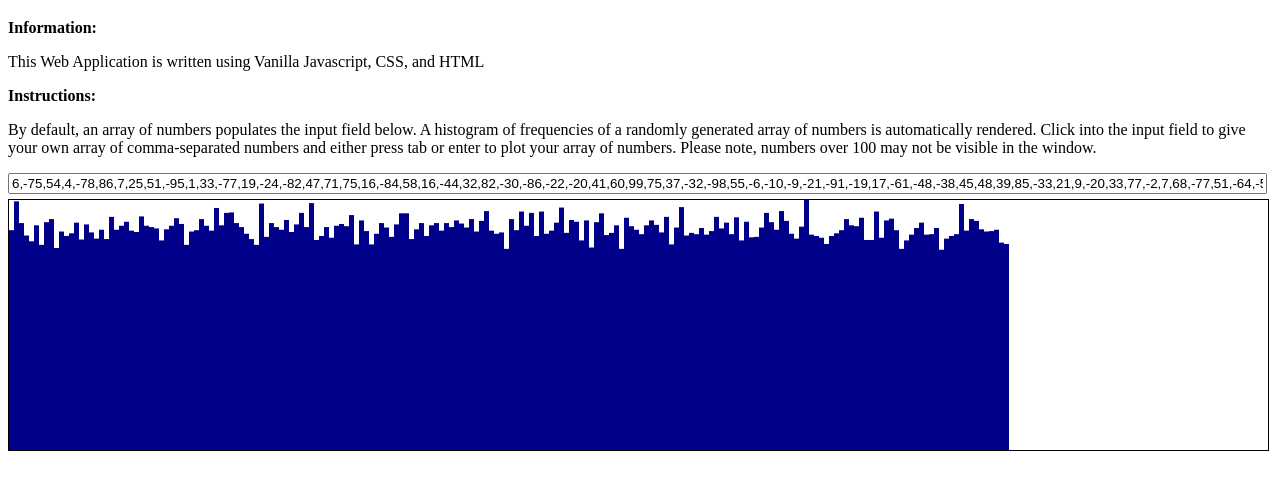
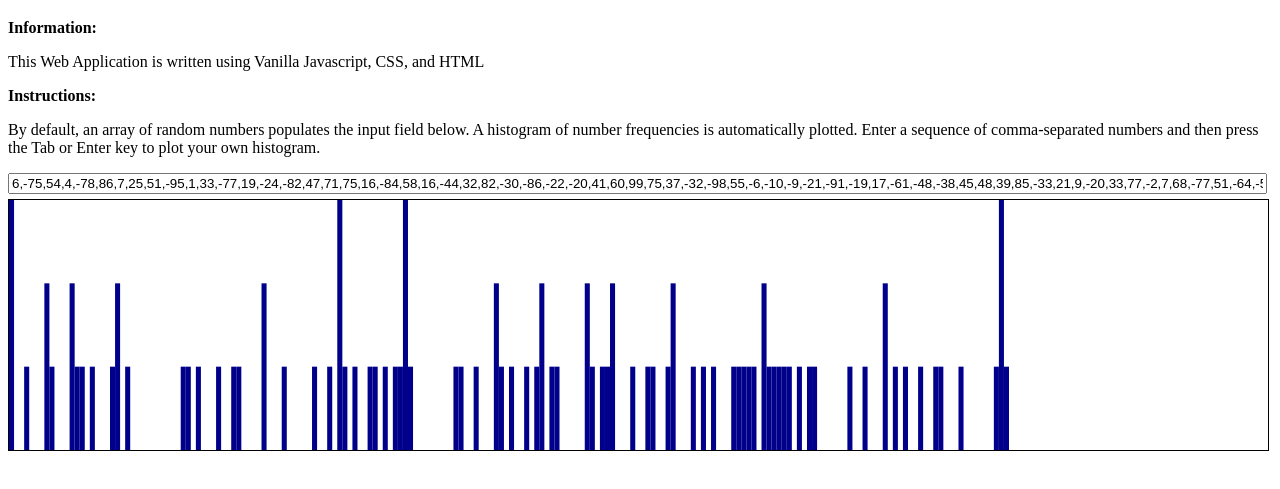
Before and after one commit to pshmulevich/javascript-histogram, a plain HTML site: page index.html in a window 1280 px wide. Shown: the part 61-550 px from the top of the page. Drawn offline with Linux system fonts and the light colour scheme.

Commit message:
Updated instructions and docs

```diff
--- a/index.html
+++ b/index.html
@@ -9,10 +9,15 @@
   <body>
     <h1>Histogram</h1>
     <p><b>Information:</b></p>
-    <p>This Web Application is written using Vanilla Javascript, CSS, and HTML</p>
+    <p>
+      This Web Application is written using Vanilla Javascript, CSS, and HTML
+    </p>
     <p><b>Instructions:</b></p>
-    <p>By default, an array of numbers populates the input field below. A histogram of frequencies of a randomly generated array of numbers is automatically rendered.
-Click into the input field to give your own array of comma-separated numbers and either press tab or enter to plot your array of numbers. Please note, numbers over 100 may not be visible in the window.
+    <p>
+      By default, an array of random numbers populates the input field below. A
+      histogram of number frequencies is automatically plotted. Enter a sequence
+      of comma-separated numbers and then press the Tab or Enter key to plot
+      your own histogram.
     </p>
     <div>
       <input type="text" id="dataInput" />
@@ -20,6 +25,5 @@ Click into the input field to give your own array of comma-separated numbers and
 
     <div class="svg-parent" id="svg-parent"></div>
     <script type="text/javascript" src="src/histogram.js"></script>
-
   </body>
 </html>
--- a/src/histogram.js
+++ b/src/histogram.js
@@ -1,4 +1,7 @@
 //----------Histogram Section--------------------------------------
+/**
+ * Draws the histogram via the barchart
+ */
 const drawHistogram = () => {
   const inputValue = document.getElementById("dataInput").value;
   const inputArray = parseInput(inputValue);
@@ -15,20 +18,24 @@ const drawHistogram = () => {
   drawBarChart(values, rangeOfValues);
 };
 
+/**
+ * Splits input string on commas, converts to numbers, then sorts
+ * @param String inputValue
+ */
 const parseInput = (inputValue) => {
   const inputData = inputValue.split(",");
   const numericData = inputData.map((element) => parseInt(element, 10));
-
   // Sorted alphabetically unless a sorter function is provided
   // See: https://stackoverflow.com/a/1063027
   const sortedData = numericData.sort((a, b) => a - b);
   // console.log(sortedData);
-
   return sortedData;
 };
 
-// Creates more buckets than might ever be filled.
-// done because we do not want to skip buckets (render all)
+/**
+ * Creates a bucket map
+ * @param int[] inputArray
+ */
 const makeBuckets = (inputArray) => {
   const bucketMap = new Map();
   const minElement = inputArray[0];
@@ -39,12 +46,19 @@ const makeBuckets = (inputArray) => {
   for (var i = minElement; i <= maxElement; i++) {
     bucketMap.set(i, 0); //pre-fill buckets with 0's
   }
+  // Creates more buckets than might ever be filled.
+  // done because we do not want to skip buckets (render all)
   inputArray.forEach((element) => {
     bucketMap.set(element, bucketMap.get(element) + 1);
   });
   return { bucketMap, rangeOfValues };
 };
 
+/**
+ * Creates a randomized array meant as default values for the barchart
+ * @param int size - number of random generated elements
+ * @param int max - largest element
+ */
 const generateRandomArray = (size, max) => {
   //see: https://stackoverflow.com/a/52327785
   return Array.from(
@@ -62,6 +76,10 @@ const maxRectWidth = 40;
 const minRectWidth = 2;
 const svgHeight = 250;
 const SVG_NAMESPACE = "http://www.w3.org/2000/svg";
+/**
+ * Renders the svg element
+ * @param int svgHeight
+ */
 const renderSvg = (svgHeight) => {
   const svg = document.createElementNS(SVG_NAMESPACE, "svg");
   svg.setAttribute("height", svgHeight);
@@ -74,6 +92,15 @@ const renderSvg = (svgHeight) => {
   return svg;
 };
 
+/**
+ * Renders the rectangle bar for each 'bucket'
+ * @param Object svg
+ * @param int x
+ * @param int y
+ * @param int width
+ * @param int height
+ * @param Object keyValue
+ */
 const renderRect = (svg, x, y, width, height, keyValue) => {
   const rect = document.createElementNS(SVG_NAMESPACE, "rect");
   rect.setAttribute("x", x);
@@ -88,7 +115,11 @@ const renderRect = (svg, x, y, width, height, keyValue) => {
   rect.append(title);
   return rect;
 };
-
+/**
+ * Draws the barchart
+ * @param Object [] keyValues
+ * @param int rangeOfValues
+ */
 const drawBarChart = (keyValues, rangeOfValues) => {
   // console.log("values: ", keyValues);
   const svg = renderSvg(svgHeight);
@@ -107,13 +138,14 @@ const drawBarChart = (keyValues, rangeOfValues) => {
     maxRectWidth,
     minChartWidth / (rangeOfValues + 1)
   );
+
+  // For each element render a rectangle bar
   keyValues.forEach((keyValue, index) => {
     const rectWidth = Math.max(minComputedRectWidth, minRectWidth);
     // Normalize the values for the svg height
     const rectHeight = keyValue.value * scaleCoef;
     const x = rectWidth * index;
     const y = verticalOffset - rectHeight; // Because chart inverted
-
     renderRect(svg, x, y, rectWidth, rectHeight, keyValues[index]);
   });
 };
@@ -123,6 +155,6 @@ const inputFieldElement = document.getElementById("dataInput");
 // Sets up an onchange event handler for the input field
 inputFieldElement.onchange = drawHistogram;
 // Generates a random array for input field
-inputFieldElement.value = generateRandomArray(100000, 200);
+inputFieldElement.value = generateRandomArray(100, 200);
 // Draw a histogram from default filler data
 drawHistogram();
```
